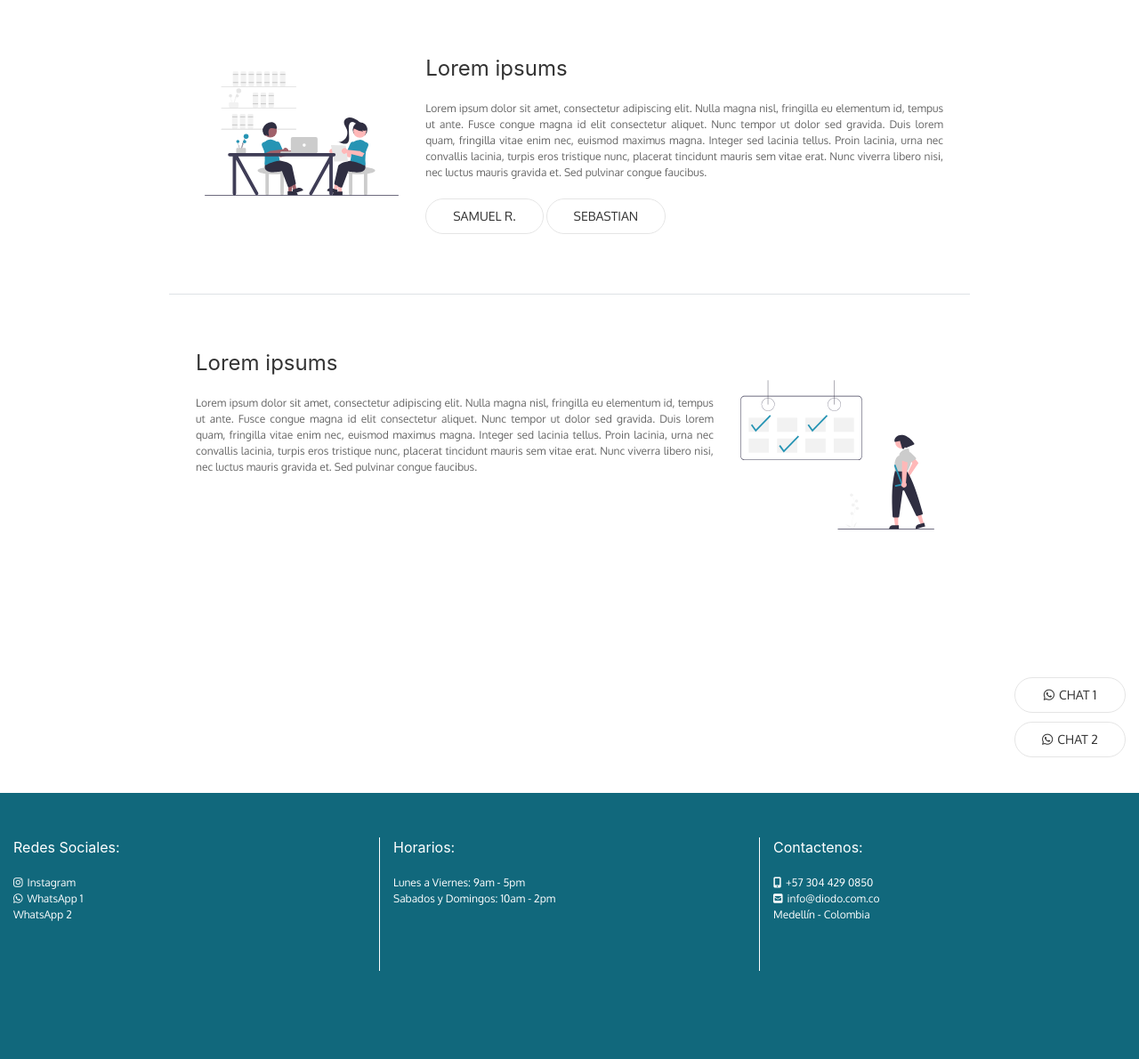
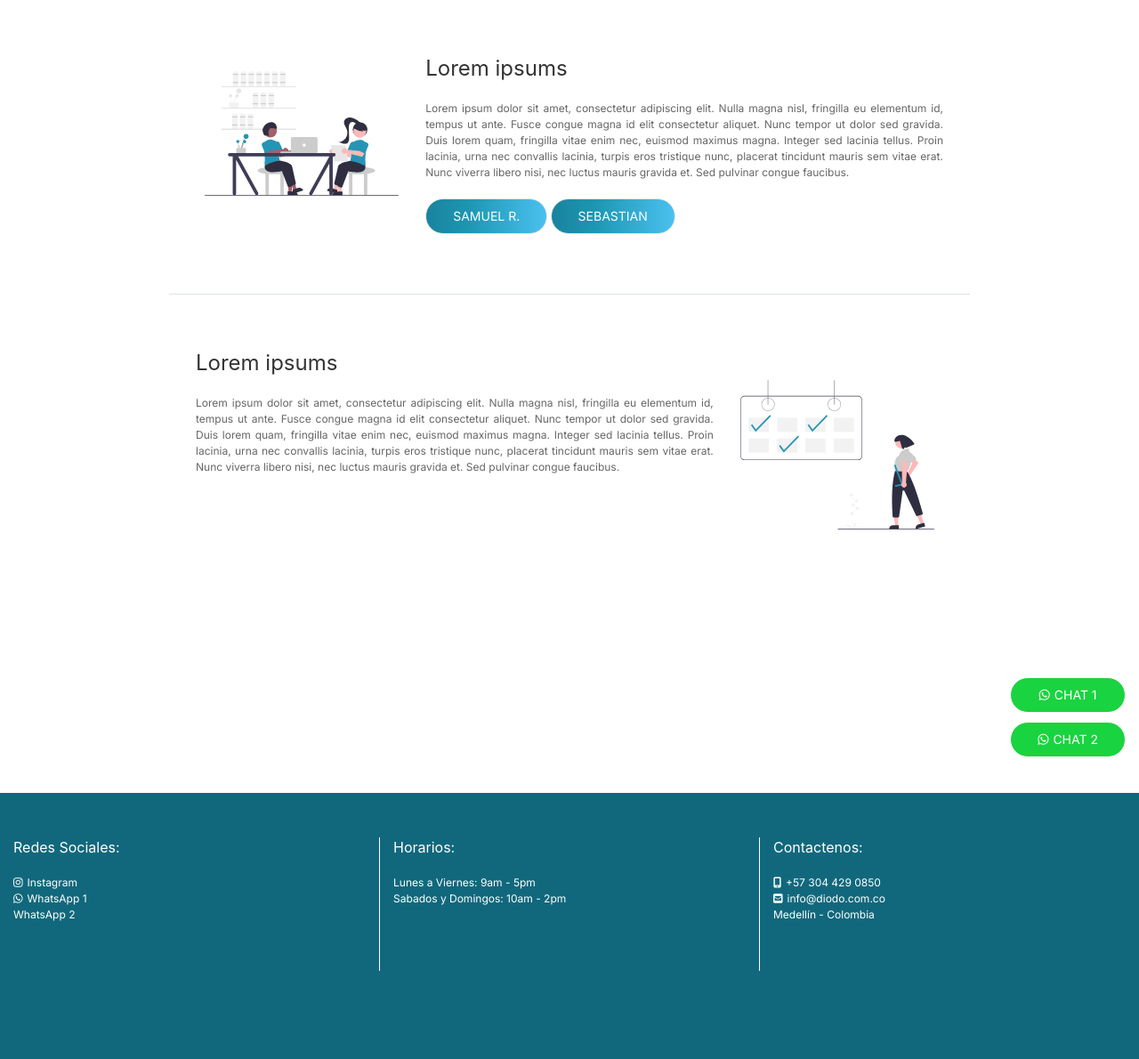
Before and after one commit to Sebas1012/Sebas1012.github.io, a PHP site: page / in a window 1280 px wide. Shown: the part 1757-2947 px from the top of the page at 89% size. Run offline with PHP 8.4, Linux system fonts and the light colour scheme; grey boxes labelled with a size stand in for pictures from a placeholder-image service; some libraries are stand-ins or nearby versions.

Commit message:
Cambios en botones y nuevos colores. Correccion y cambios en cards

```diff
--- a/css/index.css
+++ b/css/index.css
@@ -1,5 +1,6 @@
 *{
-    font-family: 'Oxygen', sans-serif;
+    /* font-family: 'Oxygen', sans-serif; */
+    font-family: 'Inter', sans-serif;
 }
 
 html{
@@ -96,6 +97,25 @@ nav{
 
 #botones_qs{
     border-radius: 30px;
+    background: rgb(25,131,158);
+    background: linear-gradient(90deg, rgba(25,131,158,1) 0%, rgba(29,150,178,1) 35%, rgba(74,193,239,1) 100%);
+    color: white;
+}
+
+#botones_wp{
+    margin: 0px 15px 10px 0px;
+    border-radius: 30px;
+    background-color: #1AD340;
+    color: white;
+    border-color: white;
+}
+
+#botones_wp:hover{
+    filter: grayscale(10%);
+}
+
+#botones_qs:hover{
+    filter: grayscale(20%);
 }
 
 #contenedor_modal{
--- a/index.html
+++ b/index.html
@@ -19,6 +19,7 @@
     <!-- Google fonts -->
     <link rel="preconnect" href="https://fonts.gstatic.com">
     <link href="https://fonts.googleapis.com/css2?family=Oxygen:wght@300;400;700&display=swap" rel="stylesheet">
+    <link href="https://fonts.googleapis.com/css2?family=Inter:wght@300;400;500;600;700&display=swap" rel="stylesheet">
 
     <!-- Custom CSS -->
     <link rel="stylesheet" href="css/index.css">
@@ -198,12 +199,12 @@
 
     <!-- Inicio Modales -->
     <div id="samuel" class="uk-flex-top uk-modal-container" uk-modal>
-        <div class="uk-modal-dialog uk-modal-body uk-margin-auto-vertical">
-            <button class="uk-modal-close-default" type="button" uk-close></button>
-            <h6 class="uk-modal-title">Samuel</h6>
+        <div class="uk-modal-dialog uk-modal-body uk-margin-auto-vertical" style="border-radius:30px;">
+            <button class="uk-modal-close-default" type="button" style="padding: 20px 20px 0px 0px;" uk-close></button>
+            <h6 class="uk-modal-title">Samuel:</h6>
             <div id="contenedor_modal" class="uk-container-large">
-                <div id="texto_modal"">
-                    <p style="font-size: 13px; padding: 5px 12px 5px 12px;" class="uk-text-justify">
+                <div id="texto_modal">
+                    <p style="font-size: 13px; padding: 5px 50px 5px 0px;" class="uk-text-justify">
                         <b>Estudiante de Ing. de Sistemas de Universidad Nacional</b><br><br>
                         Mas de 2 años de experiencia brindando servicio de mantenimiento y soporte técnico de manera independiente.<br><br>
 
@@ -217,7 +218,9 @@
                     </p>
                 </div>
                 <div id="imagen_modal" class="uk-text-center">
-                    <img class="" src="img/fotos/samuel.jpg" alt="">
+                    <div style="height: 200px; width: 200px; background-color: yellow; border-radius: 50%; background-image: url(../Diodo-Web/img/fotos/samuel.jpg); background-size: cover;">
+                        <img class="uk-border-circle" src="img/fotos/20201122113215_IMG_0750.jpg" alt="" class="uk-aling-center">
+                    </div>
                 </div>
             </div>
         </div>
@@ -247,15 +250,15 @@
 
     <!-- Inicio Boton WhatsApp -->
         <div class="uk-align-right" style="display: flex; flex-direction: column;">
-            <a class="uk-button uk-button-default" style="margin: 0px 15px 10px 0px; border-radius: 30px;" href="https://wa.me/message/IR4VRWWPBFF5F1"><i class="fab fa-whatsapp" style="padding-right: 5px;"></i>Chat 1</a>
-            <button class="uk-button uk-button-default" style="margin: 0px 15px 10px 0px; border-radius: 30px;"><i class="fab fa-whatsapp" style="padding-right: 5px;"></i>Chat 2</button>
+            <button id="botones_wp" class="uk-button uk-button-default" href="https://wa.me/message/IR4VRWWPBFF5F1"><i class="fab fa-whatsapp" style="padding-right: 5px;"></i>Chat 1</button>
+            <button id="botones_wp" class="uk-button uk-button-default" href="https://wa.me/message/IR4VRWWPBFF5F1"><i class="fab fa-whatsapp" style="padding-right: 5px;"></i>Chat 2</button>
         </div>
     <!-- Fin Boton Whatsapp -->
 
     <!-- Inicio Footer -->
         <div id="footer_" style="width: 100%;">
             <span id="contactenos"></span>
-            <div id="footer_box" data-aos="fade-right" data-aos-duration="1000">
+            <div id="footer_box">
                 <h5 style="color: white;">Redes Sociales:</h5>
                 <ul class="uk-list uk-list-collapse">
                     <li><a style="color: white;" href=""><i class="fab fa-instagram" style="padding-right: 5px;"></i>Instagram</a></li>
@@ -263,14 +266,14 @@
                     <li><a style="color: white;" href="">WhatsApp 2</a></li>
                 </ul>
             </div>
-            <div id="footer_box" data-aos="fade-right" data-aos-duration="1000">
+            <div id="footer_box">
                 <h5 style="color: white;">Horarios:</h5>
                 <ul class="uk-list uk-list-collapse">
                     <li>Lunes a Viernes: 9am - 5pm</li>
                     <li>Sabados y Domingos: 10am - 2pm</li>
                 </ul>
             </div>
-            <div id="footer_box" style="border: 0px;" data-aos="fade-right" data-aos-duration="1000">
+            <div id="footer_box" style="border: 0px;">
                 <h5 style="color: white;">Contactenos:</h5>
                 <ul class="uk-list uk-list-collapse">
                     <li><i class="fas fa-mobile-alt" style="padding-right: 5px;"></i>+57 304 429 0850</li>
```
Also changed, not shown: img/fotos/20201122113215_IMG_0750.jpg (added).
